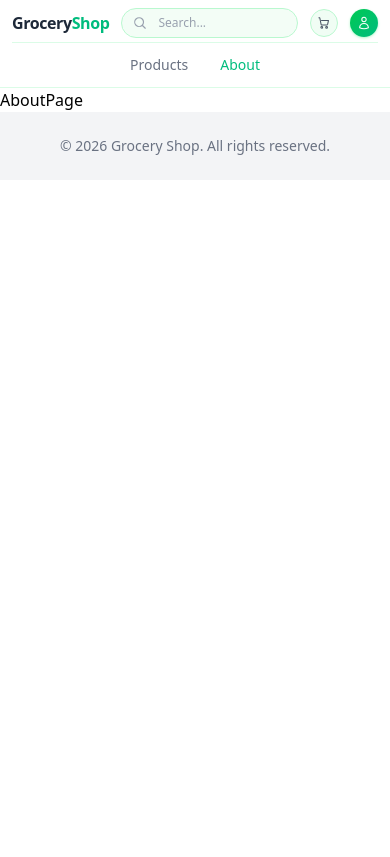
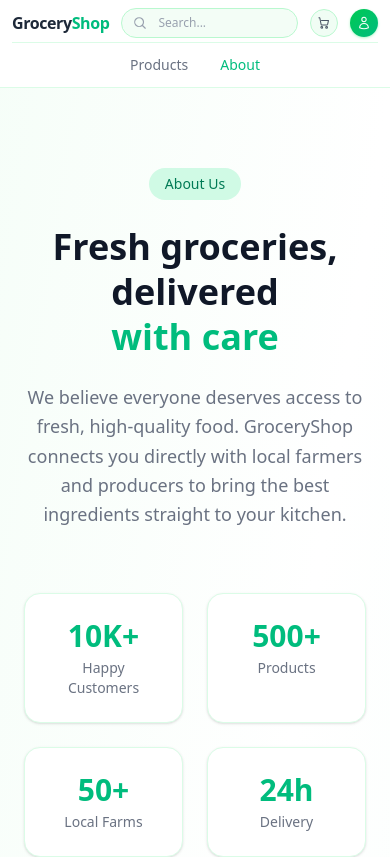
Before and after one commit to illiaBabak/grocery-shop, a Next.js app: page /about in a window 390 px wide. Shown: the top 857 px of the page. Built offline with nearby package versions, Linux system fonts and the light colour scheme.

Commit message:
Added about page

```diff
--- a/app/(start)/components/Sections.tsx
+++ b/app/(root)/(start)/components/Sections.tsx
@@ -51,18 +51,12 @@ export default function Sections() {
       {SECTIONS.map((section) => (
         <Link key={`${section.title}-section`} href={`/main?section=${section.title}`}>
           <div
-            className={`${section.color} relative aspect-square rounded-3xl flex flex-col items-center justify-between p-6 cursor-pointer hover:scale-105 transition-transform overflow-hidden`}
+            className={`${section.color} relative aspect-square rounded-3xl flex flex-col items-stretch p-6 cursor-pointer hover:scale-105 transition-transform overflow-hidden`}
           >
-            <div className="flex-1 flex items-center justify-center">
-              <Image
-                src={section.image}
-                alt={section.title}
-                width={250}
-                height={250}
-                className="object-contain"
-              />
+            <div className="relative flex-1">
+              <Image src={section.image} alt={section.title} fill className="object-contain" />
             </div>
-            <span className="w-full text-left text-gray-700 font-semibold text-sm">
+            <span className="w-full text-left text-gray-700 font-semibold text-sm mt-2 shrink-0">
               {capitalize(section.title)}
             </span>
           </div>
--- /dev/null
+++ b/app/(root)/about/page.tsx
@@ -0,0 +1,114 @@
+import Image from 'next/image';
+
+const VALUES = [
+  {
+    icon: '🌿',
+    title: 'Fresh & Natural',
+    description:
+      'We source directly from local farms to bring you the freshest produce every single day.',
+  },
+  {
+    icon: '🚚',
+    title: 'Fast Delivery',
+    description: 'Order by noon and get your groceries delivered to your door the same day.',
+  },
+  {
+    icon: '💰',
+    title: 'Fair Prices',
+    description: 'No middlemen. We work directly with growers so you pay less for more quality.',
+  },
+  {
+    icon: '♻️',
+    title: 'Eco Friendly',
+    description: 'Recyclable packaging and zero-waste practices across our entire supply chain.',
+  },
+];
+
+const STATS = [
+  { value: '10K+', label: 'Happy Customers' },
+  { value: '500+', label: 'Products' },
+  { value: '50+', label: 'Local Farms' },
+  { value: '24h', label: 'Delivery' },
+];
+
+export default function AboutPage() {
+  return (
+    <div className="min-h-screen bg-gradient-to-br from-green-50/60 via-white to-emerald-50/40">
+      {/* Hero */}
+      <section className="mx-auto max-w-7xl px-6 pt-20 pb-16 text-center">
+        <span className="inline-block px-4 py-1.5 rounded-full bg-emerald-100 text-emerald-700 text-sm font-medium mb-6">
+          About Us
+        </span>
+        <h1 className="text-4xl md:text-5xl font-bold text-gray-900 leading-tight mb-6">
+          Fresh groceries, delivered
+          <br />
+          <span className="text-emerald-500">with care</span>
+        </h1>
+        <p className="max-w-2xl mx-auto text-gray-500 text-lg leading-relaxed">
+          We believe everyone deserves access to fresh, high-quality food. GroceryShop connects you
+          directly with local farmers and producers to bring the best ingredients straight to your
+          kitchen.
+        </p>
+      </section>
+
+      {/* Stats */}
+      <section className="mx-auto max-w-4xl px-6 pb-20">
+        <div className="grid grid-cols-2 md:grid-cols-4 gap-6">
+          {STATS.map((stat) => (
+            <div
+              key={stat.label}
+              className="bg-white rounded-2xl border border-green-100 p-6 text-center shadow-sm"
+            >
+              <p className="text-3xl font-bold text-emerald-500">{stat.value}</p>
+              <p className="text-sm text-gray-500 mt-1">{stat.label}</p>
+            </div>
+          ))}
+        </div>
+      </section>
+
+      {/* Image + Story */}
+      <section className="mx-auto max-w-7xl px-6 pb-20">
+        <div className="grid md:grid-cols-2 gap-12 items-center">
+          <div className="relative aspect-[4/3] rounded-3xl overflow-hidden bg-emerald-100">
+            <Image
+              src="/images/vegetables.png"
+              alt="Fresh vegetables"
+              fill
+              className="object-contain p-8"
+            />
+          </div>
+          <div>
+            <h2 className="text-3xl font-bold text-gray-900 mb-4">Our Story</h2>
+            <p className="text-gray-500 leading-relaxed mb-4">
+              GroceryShop started with a simple idea: what if you could get farm-fresh produce
+              without leaving your home? In 2024, we partnered with local farmers to create a
+              marketplace that puts quality and freshness first.
+            </p>
+            <p className="text-gray-500 leading-relaxed">
+              Today, we serve thousands of families, delivering handpicked fruits, vegetables, and
+              pantry essentials right to their doors. Every item is carefully selected to meet our
+              strict freshness standards — because you deserve the best.
+            </p>
+          </div>
+        </div>
+      </section>
+
+      {/* Values */}
+      <section className="mx-auto max-w-7xl px-6 pb-24">
+        <h2 className="text-3xl font-bold text-gray-900 text-center mb-12">Why Choose Us</h2>
+        <div className="grid grid-cols-1 sm:grid-cols-2 lg:grid-cols-4 gap-6">
+          {VALUES.map((value) => (
+            <div
+              key={value.title}
+              className="bg-white rounded-2xl border border-green-100 p-6 shadow-sm hover:shadow-md hover:-translate-y-1 transition-all"
+            >
+              <span className="text-3xl mb-4 block">{value.icon}</span>
+              <h3 className="text-lg font-semibold text-gray-900 mb-2">{value.title}</h3>
+              <p className="text-sm text-gray-500 leading-relaxed">{value.description}</p>
+            </div>
+          ))}
+        </div>
+      </section>
+    </div>
+  );
+}
--- /dev/null
+++ b/app/(root)/layout.tsx
@@ -0,0 +1,16 @@
+import Header from '@/components/Header';
+import Footer from '@/components/Footer';
+
+export default function LayoutWithHeaderAndFooter({
+  children,
+}: Readonly<{
+  children: React.ReactNode;
+}>) {
+  return (
+    <div className="relative">
+      <Header />
+      {children}
+      <Footer />
+    </div>
+  );
+}
--- a/app/about/page.tsx
+++ /dev/null
@@ -1,3 +0,0 @@
-export default function AboutPage() {
-  return <div>AboutPage</div>;
-}
--- a/app/layout.tsx
+++ b/app/layout.tsx
@@ -1,8 +1,6 @@
 import type { Metadata } from 'next';
 import { Geist, Geist_Mono } from 'next/font/google';
 import './globals.css';
-import Header from '@/components/Header';
-import Footer from '@/components/Footer';
 
 const geistSans = Geist({
   variable: '--font-geist-sans',
@@ -27,11 +25,9 @@ export default function RootLayout({
   return (
     <html lang="en">
       <body
-        className={`${geistSans.variable} ${geistMono.variable} antialiased overflow-x-hidden overflow-y-auto relative`}
+        className={`${geistSans.variable} ${geistMono.variable} antialiased overflow-x-hidden overflow-y-auto`}
       >
-        <Header />
         {children}
-        <Footer />
       </body>
     </html>
   );
```
Also changed, not shown: app/(root)/(start)/components/HeroBasket.tsx (renamed from app/(start)/components/HeroBasket.tsx), app/(root)/(start)/components/HeroContent.tsx (renamed from app/(start)/components/HeroContent.tsx), app/(root)/(start)/page.tsx (renamed from app/(start)/page.tsx), app/(root)/main/page.tsx (renamed from app/main/page.tsx), 1 other file (tests, documents, lock files or other folders).
